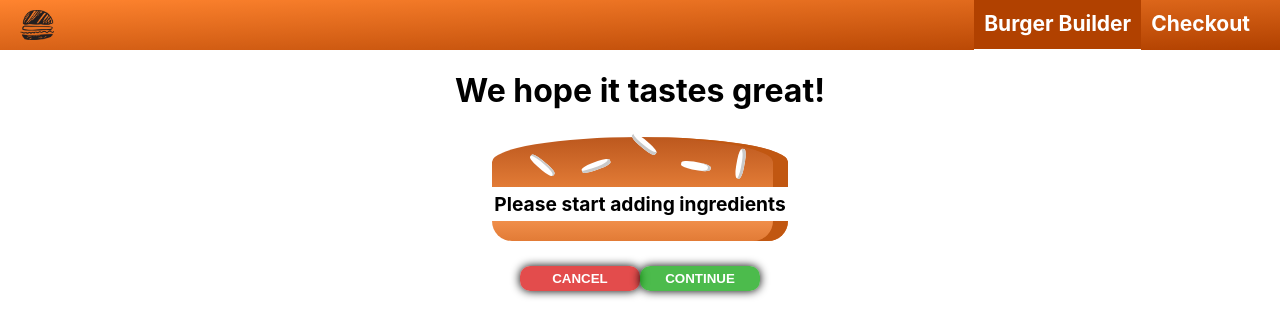
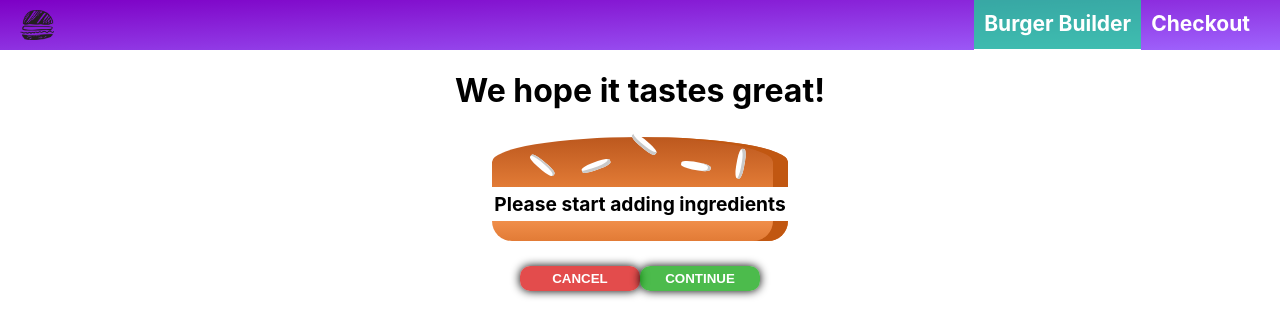
Before and after one commit to muchamateusz/react-burger-builder, a React app: page /checkout in a window 1280 px wide. Shown: the top 336 px of the page. Built offline with nearby package versions, Linux system fonts and the light colour scheme; a web font is replaced by a local one; what @fortawesome/fontawesome would draw is missing.

Commit message:
colors change

```diff
--- a/src/common/components/Button/Button.less
+++ b/src/common/components/Button/Button.less
@@ -8,7 +8,7 @@
     padding: 5px;
     margin: 0 5px;
     width: 80px;
-    border: 1px solid #aa6817;
+    border: 1px solid #9baa17;
     cursor: pointer;
     outline: none;
     &:hover {
@@ -17,7 +17,7 @@
     }
   }
   &--order {
-    background-color: rgba(238, 194, 72, 0.7);
+    background-color: #00ff8098;
     color: black;
     width: 160px;
     height: 40px;
@@ -25,13 +25,13 @@
     font: inherit;
     padding: 5px;
     margin: 10px 5px 0 5px;
-    border: 1px solid #aa6817;
+    border: 1px solid #00ff8098;
     outline: none;
     border-radius: 15px;
     box-shadow: 0px 0px 10px grey;
     &:hover {
       box-shadow: none;
-      background-color: orange;
+      background-color: #00ff8098;
       border: 1px solid white;
     }
   }
--- a/src/components/Burger/BuildControls/BuildControls.less
+++ b/src/components/Burger/BuildControls/BuildControls.less
@@ -1,6 +1,6 @@
 .build-controls {
   width: 100%;
-  background-color: #cf8f2e;
+  background-color: #5e2ecf9c;
   display: flex;
   flex-flow: column;
   align-items: center;
--- a/src/components/Navigation/NavigationList/NavigationItem/NavigationItem.less
+++ b/src/components/Navigation/NavigationList/NavigationItem/NavigationItem.less
@@ -4,7 +4,7 @@
   display: block;
   width: 100%;
   & a {
-    color: #b14100;
+    color: #00ff8098;
     text-decoration: none;
     width: 100%;
     box-sizing: border-box;
@@ -37,7 +37,7 @@
       &:active {
       }
       &.navigation-item--active {
-        background-color: #b14100;
+        background-color: #00ff8098;
         border-bottom: 4px solid white;
         color: white;
       }
--- a/src/components/Navigation/Toolbar/Toolbar.less
+++ b/src/components/Navigation/Toolbar/Toolbar.less
@@ -1,5 +1,5 @@
 .toolbar {
-  background-image: linear-gradient(to top left, #b14100, #ff842f);
+  background-image: linear-gradient(to top left, #9f64fd, #7d00c5);
   position: fixed;
   display: flex;
   height: 50px;
```
